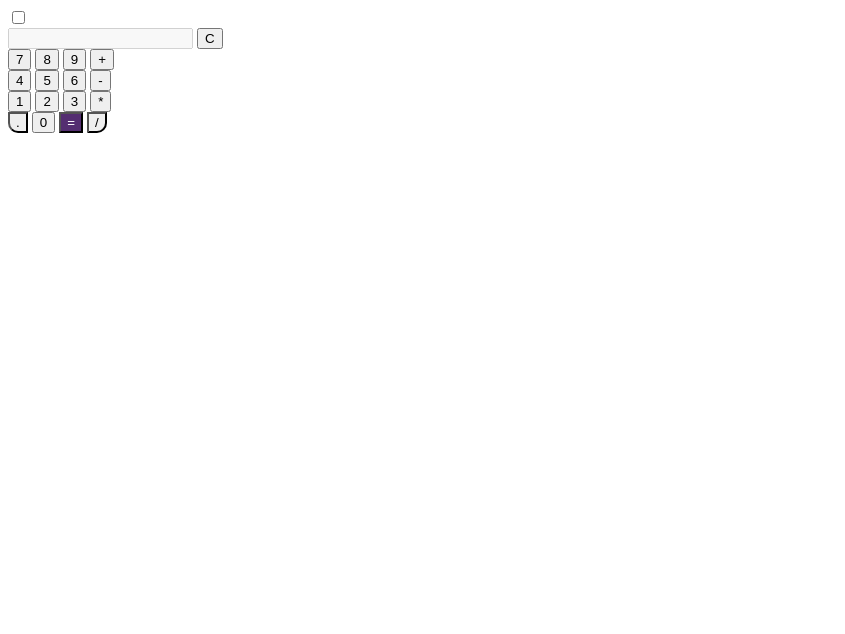
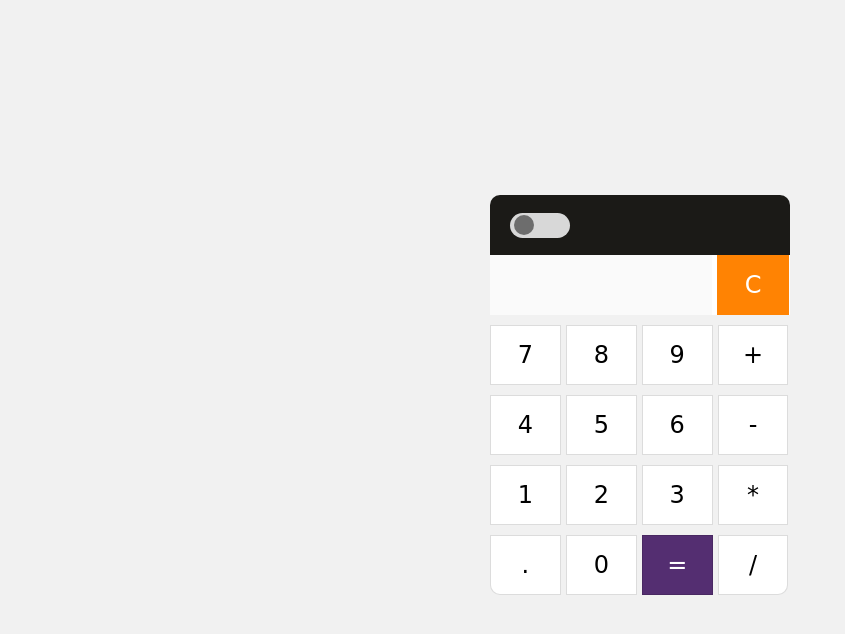
Before and after one commit to HalfStack925/calculator, a plain HTML site: page index.html in a window 1280 px wide. Shown: the whole page, without its empty margins (0-845 px from the left). Drawn offline with Linux system fonts and the light colour scheme.

Commit message:
complete css

```diff
--- a/inde.html
+++ b/index.html
@@ -5,14 +5,14 @@
     <meta http-equiv="X-UA-Compatible" content="IE=edge">
     <meta name="viewport" content="width=device-width, initial-scale=1.0">
     <title>Calculator</title>
-    <link rel="style" href="styles.css">
+    <link rel="stylesheet" href="styles.css">
 </head>
 <body data-theme="">
     <div class="main">
         <div class="calculator">
             <div class="header">
                 <div class="switchbox">
-                    <input type="checkbox" name="" id="switch" class="switched" value="switch">
+                    <input type="checkbox" name="" id="switch" class="switch" value="switch">
                     <div class="box"></div>
                 </div>
             </div>
--- a/styles.css
+++ b/styles.css
@@ -0,0 +1,124 @@
+@import url("https://fonts.googleapis.com/css2? family =Zen+Dots$display=swap");
+* {
+  margin: 0;
+  padding: 0;
+  box-sizing: border-box;
+  font-family: "Zen Dots", cursive;
+}
+html {
+  --bg: #f1f1f1;
+  --sec_bg: #fff;
+  --color: #000;
+  --hover_color: #e7e7e7;
+}
+body[data-theme="dark"] {
+  --bg: #0e0e0e;
+  --sec_bg: #222222;
+  --color: #fff;
+  --hover_color: #424242;
+}
+
+body {
+  background: var(--bg);
+}
+
+.main {
+  height: 100vh;
+  display: flex;
+  justify-content: center;
+  align-items: center;
+}
+
+.calculator {
+  width: 300px;
+}
+
+.header {
+  width: 100%;
+  height: 60px;
+  background: #1b1a17;
+  border-radius: 10px 10px 0 0;
+  display: flex;
+  align-items: center;
+}
+
+.switchbox {
+  margin-left: 20px;
+  width: 60px;
+  height: 25px;
+  background: #d8d8d8;
+  border-radius: 20px;
+  position: relative;
+}
+
+.switchbox input {
+  width: 100%;
+  height: 100%;
+  cursor: pointer;
+  position: absolute;
+  z-index: 100;
+  -webkit-appearance: none;
+}
+
+.switchbox .box {
+  position: absolute;
+  top: 10%;
+  left: 4px;
+  width: 20px;
+  height: 80%;
+  background: #6d6d6d;
+  border-radius: 20px;
+  transition: all 0.4s;
+}
+
+.switchbox input:checked ~ .box {
+  left: 60%;
+  background: #ff8303;
+}
+.input {
+  width: 100%;
+  height: 60px;
+  background: #fff;
+}
+input {
+  cursor: pointer;
+}
+
+.input #display {
+  width: 74%;
+  height: 60px;
+  border: none;
+  outline: none;
+  font-size: 1.5rem;
+  padding-left: 10px;
+}
+
+.cancle_btn {
+  width: 24%;
+  height: 60px;
+  border: none;
+  background: #ff8303;
+  font-size: 1.5rem;
+  color: white;
+}
+
+.row {
+  width: 100%;
+  margin: 10px 0;
+}
+
+.row input {
+  width: 23.6%;
+  height: 60px;
+  background: var(--sec_bg);
+  color: var(--color);
+  border: 1px solid rgba(0, 0, 0, 0.137);
+  font-size: 1.5rem;
+}
+
+
+.active{animation: anim .4s;}
+@keyframes anim{0%, 100%{transform: scale(1);}
+    50%{transform: scale(1.1); background: var(--hover_color);}
+
+}
```
